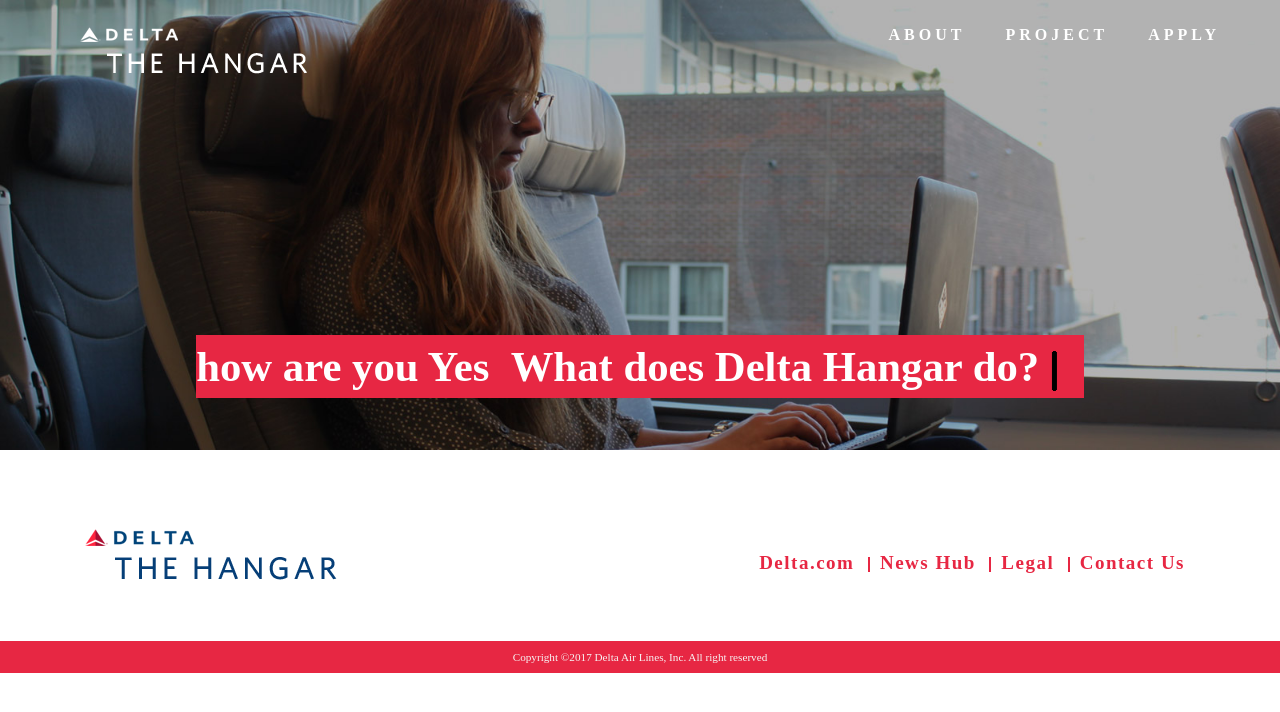
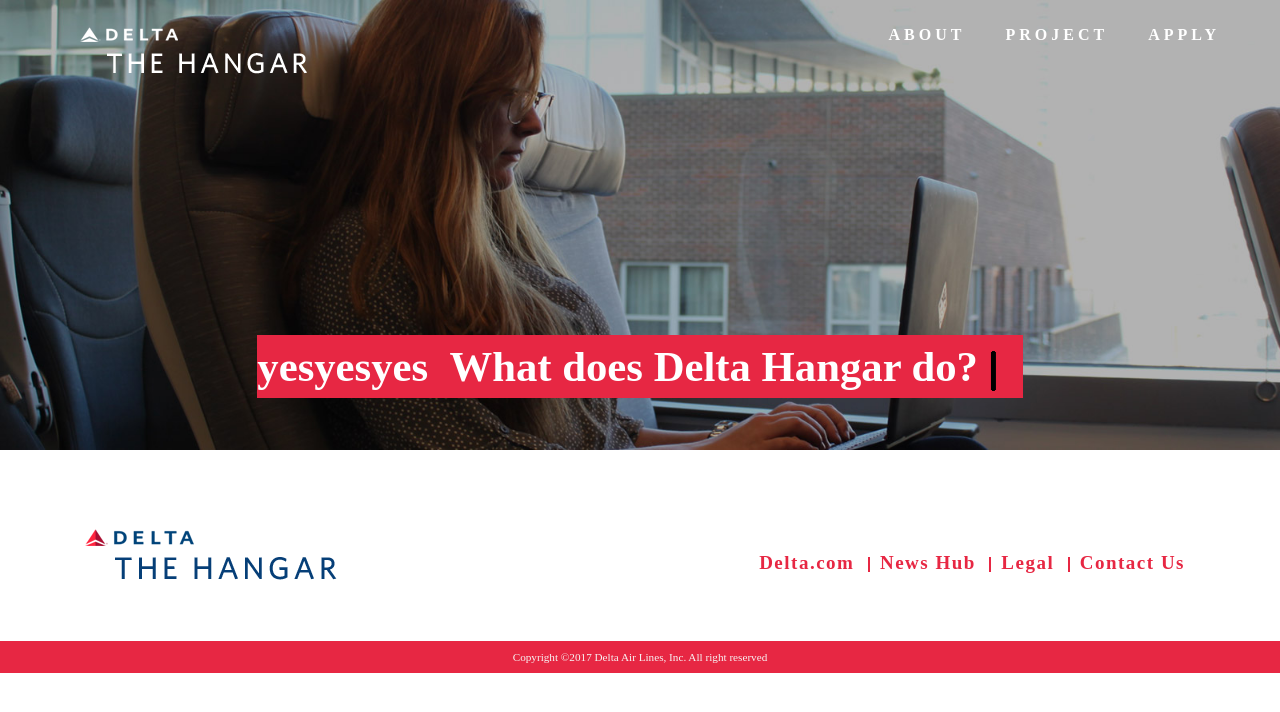
Before and after one commit to rajahoney/myprodcode, a Jekyll site: the page built from aboutmd/home_one.markdown, in a window 1280 px wide. Shown: the top 712 px of the page. Built offline with Jekyll 4.4.1, drawn with Linux system fonts in a browser that asks for light colours; nearby versions of some CDN libraries; some web fonts are replaced.

Commit message:
Updated Home One

```diff
--- a/aboutmd/home_one.markdown
+++ b/aboutmd/home_one.markdown
@@ -10,7 +10,7 @@
                     <div class="row">
                         <div class="col-md-12">
                             <div class="slider-caption">
-                                <h2><span id="textdecorator">how are you Yes &nbsp;What does Delta Hangar do? <span class="blinking-cursor">|</span></span></h2>
+                                <h2><span id="textdecorator">yesyesyes &nbsp;What does Delta Hangar do? <span class="blinking-cursor">|</span></span></h2>
                             </div>
                         </div>
                     </div>
```
